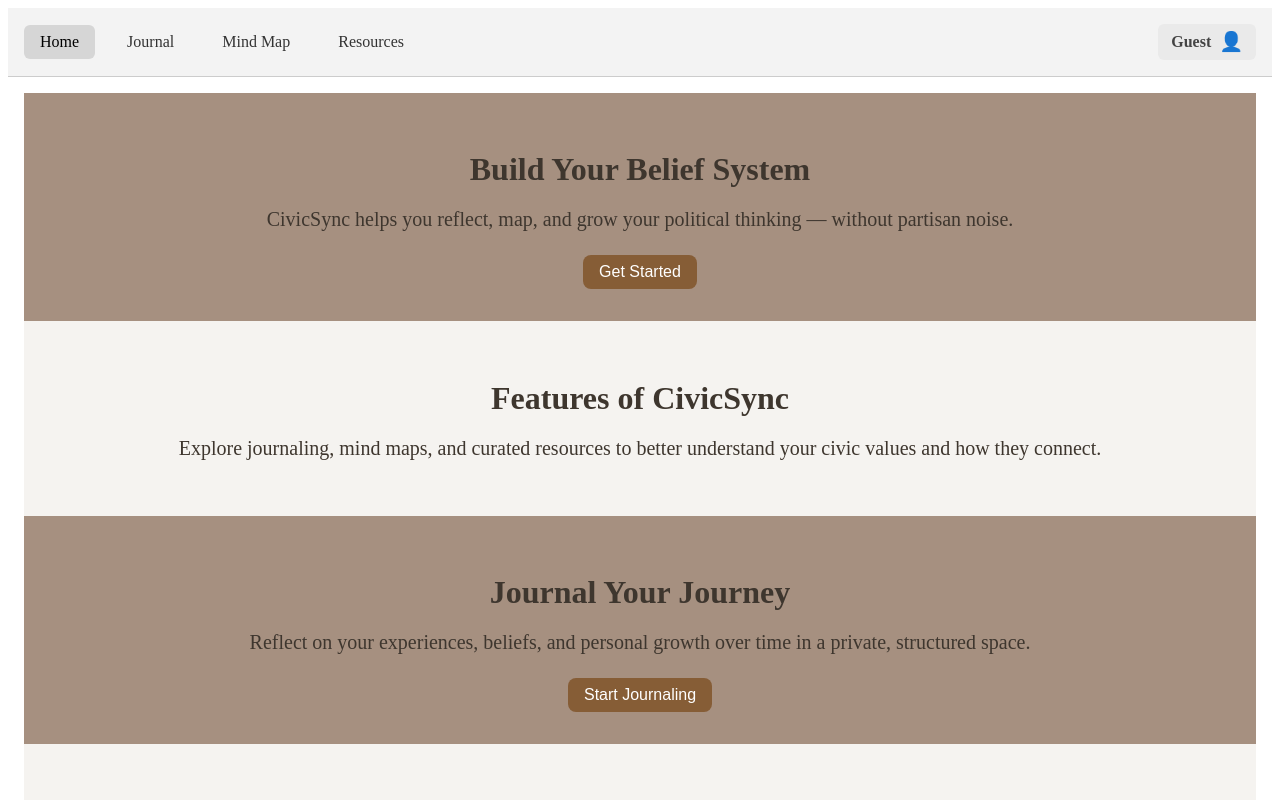
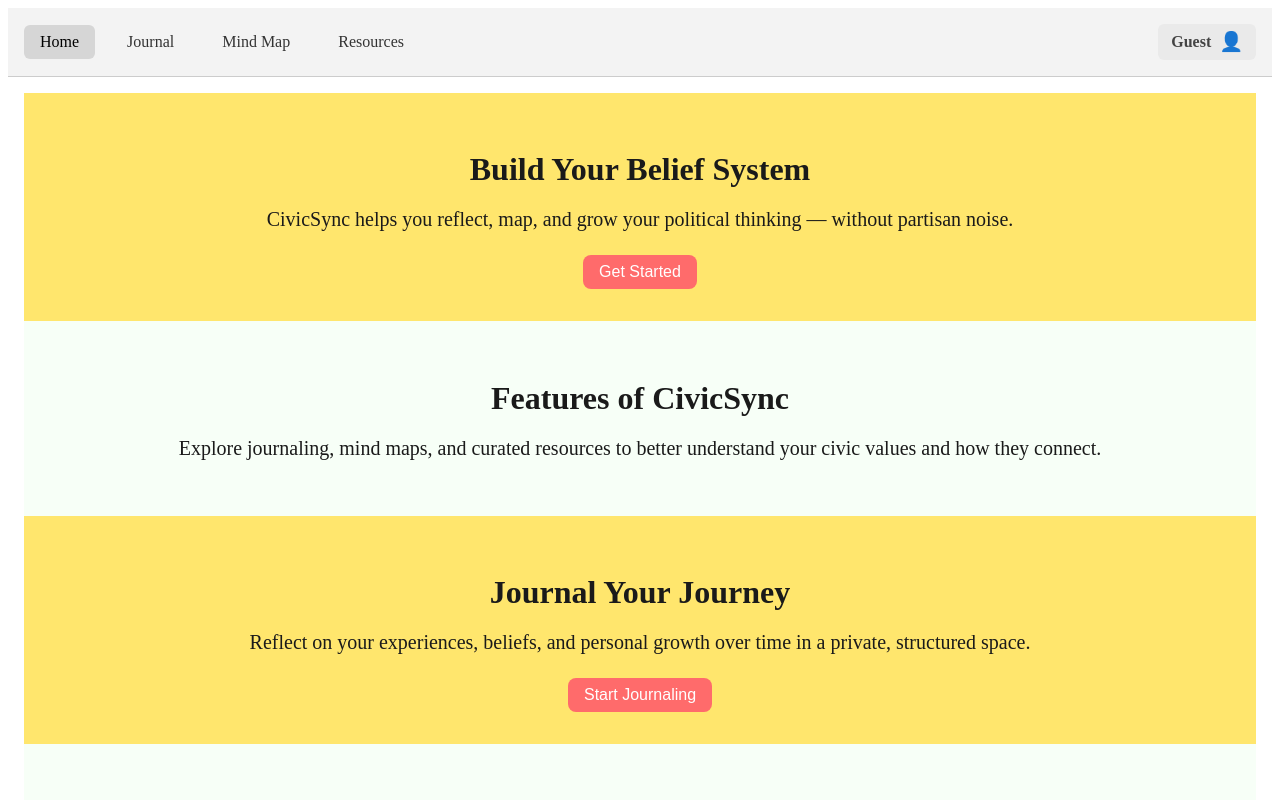
Before and after one commit to caseyj77/CivicSync, a Vue app in the folder civic-sync/: page / in a window 1280 px wide. Shown: the top 800 px of the page. Built offline with nearby package versions, Linux system fonts and the light colour scheme; no server answers.

Commit message:
added some fun colors in themes.js

```diff
--- a/civic-sync/src/components/Header.vue
+++ b/civic-sync/src/components/Header.vue
@@ -54,7 +54,6 @@ const handleLoginLogout = async () => {
     const journalStore = useJournalStore()
     journalStore.journalEntries = []
     router.push('/') // redirect after logout
-
   } else {
     router.push('/login') // go to login page
   }
--- a/civic-sync/src/components/JournalViewComponents/JournalEntryCardGrid.vue
+++ b/civic-sync/src/components/JournalViewComponents/JournalEntryCardGrid.vue
@@ -3,8 +3,6 @@ import { useJournalStore } from '@/stores/journalStore'
 import JournalEntryCard from '@/components/UI/JournalEntryCard.vue'
 
 const journalStore = useJournalStore()
-
-
 </script>
 
 <template>
--- a/civic-sync/src/components/LoginModals/LoginForm.vue
+++ b/civic-sync/src/components/LoginModals/LoginForm.vue
@@ -25,9 +25,6 @@ const handleLogin = async () => {
     console.error('Login failed:', error)
   }
 }
-
-
-
 </script>
 
 <template>
--- a/civic-sync/src/theme/theme.js
+++ b/civic-sync/src/theme/theme.js
@@ -1,17 +1,29 @@
 // src/theme/theme.js
 
 const theme = {
+  // colors: {
+  //   primary: '#865D36', // warm oak
+  //   secondary: '#AC8968', // desert clay
+  //   accent: '#A69080', // dusty beige
+  //   background: '#F5F3F0', // light neutral background
+  //   text: '#3E362E', // deep brown
+  //   muted: '#93785B', // taupe
+  //   danger: '#D9534F', // alert red
+  //   success: '#5CB85C', // success green
+  //   info: '#5BC0DE', // info blue
+  //   basic: '#ffffff', // white
+  // },
   colors: {
-    primary: '#865D36', // warm oak
-    secondary: '#AC8968', // desert clay
-    accent: '#A69080', // dusty beige
-    background: '#F5F3F0', // light neutral background
-    text: '#3E362E', // deep brown
-    muted: '#93785B', // taupe
-    danger: '#D9534F', // alert red
-    success: '#5CB85C', // success green
-    info: '#5BC0DE', // info blue
-    basic: '#ffffff', // white
+    primary: '#FF6B6B', // flamingo red – bold, expressive
+    secondary: '#4ECDC4', // tropical teal – fresh & energetic
+    accent: '#FFE66D', // sunbeam yellow – playful contrast
+    background: '#F7FFF7', // minty white – soft base with personality
+    text: '#1A1A1A', // deep black – high contrast
+    muted: '#A29BFE', // periwinkle – cool for borders & inactive UI
+    danger: '#FF3B30', // bright red – clear alerts
+    success: '#2ECC71', // crisp green – modern success tone
+    info: '#3498DB', // clean sky blue – universal info cue
+    basic: '#FFFFFF', // white – fallback neutral
   },
   fontSizes: {
     sm: '0.875rem',
--- a/civic-sync/src/views/JournalView.vue
+++ b/civic-sync/src/views/JournalView.vue
@@ -2,7 +2,6 @@
 <script setup>
 import JournalEditor from '@/components/JournalViewComponents/JournalEditor.vue'
 import JournalEntryCardGrid from '@/components/JournalViewComponents/JournalEntryCardGrid.vue'
-
 </script>
 
 <template>
```
